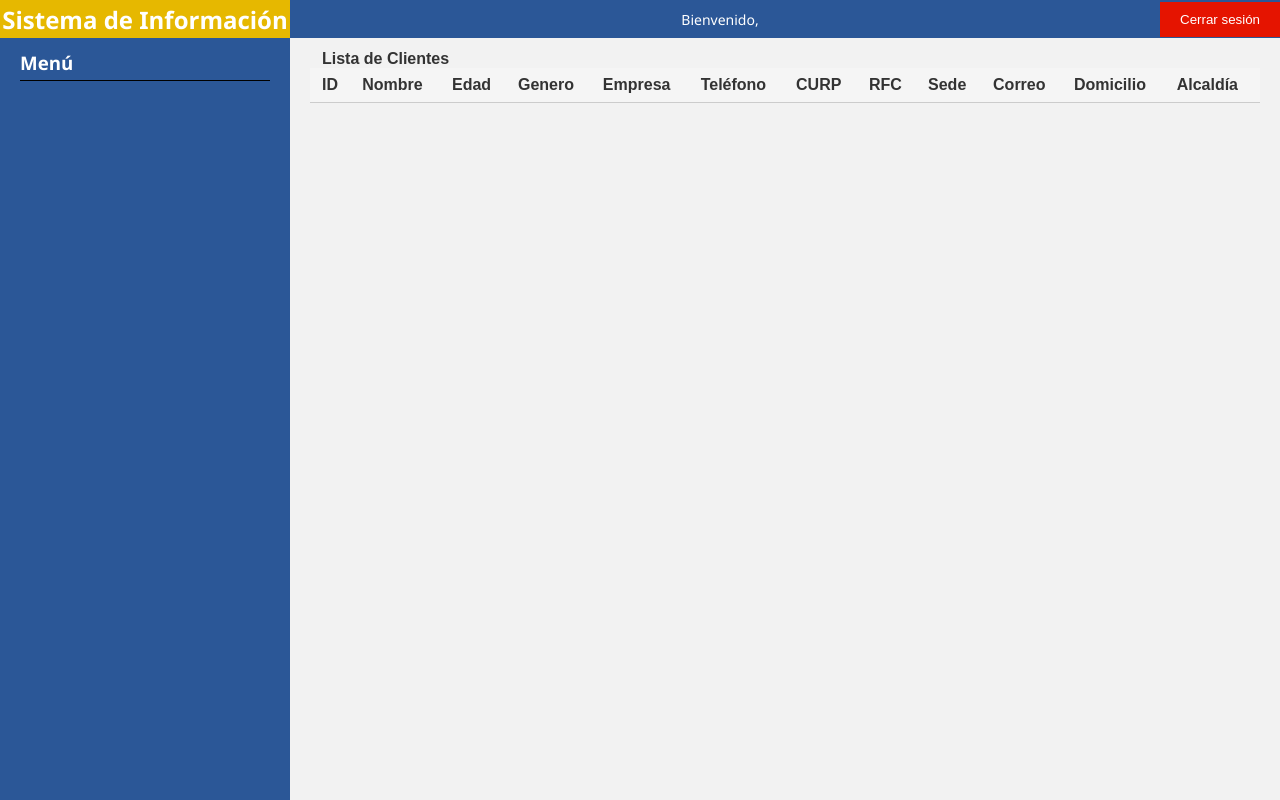
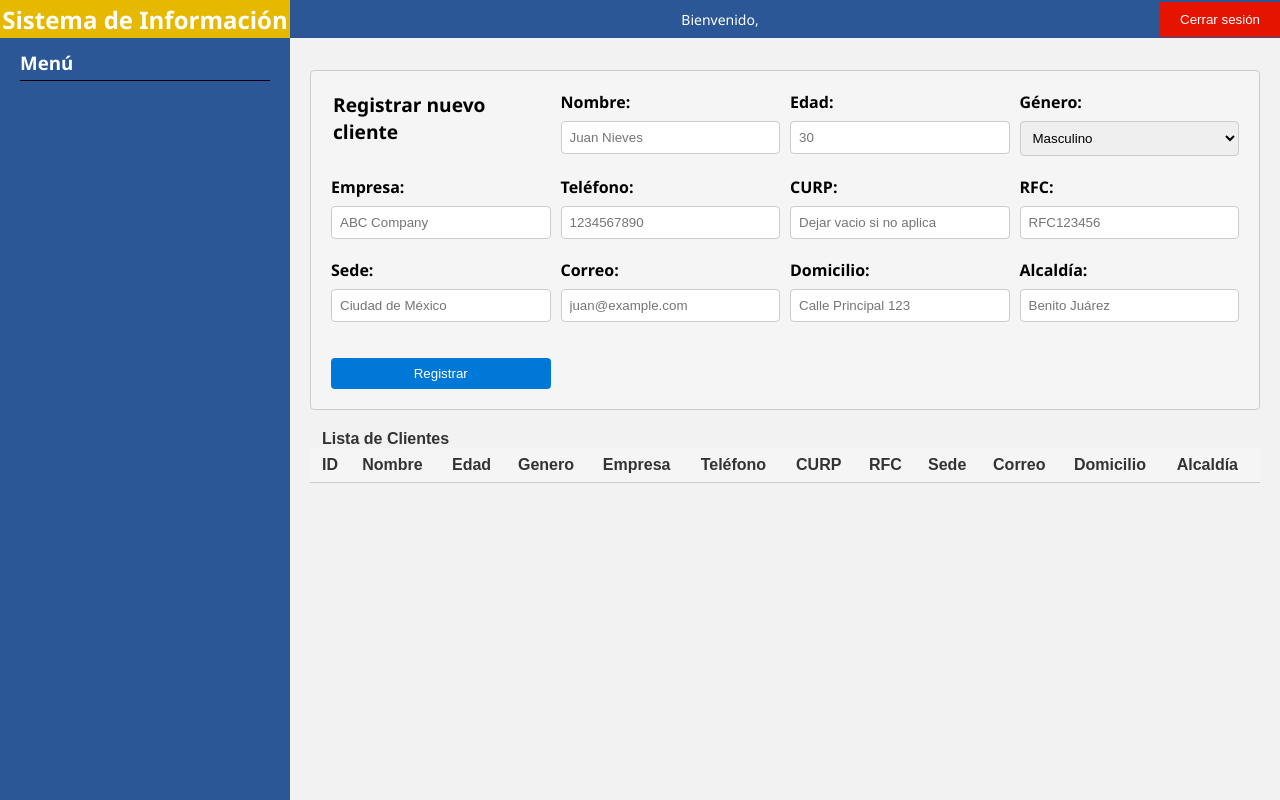
Before and after one commit to Folkrom/SI-Microsoft-U, a website: page public/pages/customers-panel.html in a window 1280 px wide. Drawn offline with Linux system fonts and the light colour scheme; a web font is replaced by a local one.

Commit message:
customers menu added

```diff
--- a/public/js/customers-panel.js
+++ b/public/js/customers-panel.js
@@ -20,3 +20,49 @@ const loadCustomers = async () => {
         customersTbody.appendChild(row);
     });
 };
+
+const handleSubmit = async (event) => {
+    event.preventDefault();
+    const registerResult = document.getElementById('register-err');
+
+    const nombre_cliente = document.getElementById('nombre_cliente').value;
+    const edad = document.getElementById('edad').value;
+    const genero = document.getElementById('genero').value;
+    const empresa = document.getElementById('empresa').value;
+    const telefono = document.getElementById('telefono').value;
+    const curp = document.getElementById('curp').value;
+    const rfc = document.getElementById('rfc').value;
+    const sede = document.getElementById('sede').value;
+    const correo = document.getElementById('correo').value;
+    const domicilio = document.getElementById('domicilio').value;
+    const alcaldia = document.getElementById('alcaldia').value;
+
+    const formData = {
+        nombre_cliente,
+        edad,
+        genero,
+        empresa,
+        telefono,
+        curp,
+        rfc,
+        sede,
+        correo,
+        domicilio,
+        alcaldia,
+    };
+
+    const validRegister = await registerData('customers', formData);
+
+    if (validRegister.err) {
+        registerResult.innerHTML = validRegister.err;
+        return;
+    }
+
+    document.querySelectorAll('input').forEach((input) => {
+        input.value = '';
+    });
+    registerResult.innerHTML = validRegister.msg;
+    registerResult.style = 'color: #00FF00;';
+
+    loadCustomers();
+};
--- a/public/pages/customers-panel.html
+++ b/public/pages/customers-panel.html
@@ -42,42 +42,143 @@
                 </div>
 
                 <div class="content">
-                    <!-- <form
+                    <form
                         id="registration-form"
-                        class="microsoft-form"
+                        class="microsoft-form-expanded"
                         autocomplete="off"
                         onsubmit="handleSubmit(event)"
                     >
-                        <legend>Registrar nuevo usuario</legend>
+                        <legend>Registrar nuevo cliente</legend>
                         <div>
-                            <label for="user">Nombre de usuario:</label>
+                            <label for="nombre_cliente">Nombre:</label>
                             <input
                                 type="text"
-                                id="user"
-                                name="user"
+                                id="nombre_cliente"
+                                name="nombre_cliente"
+                                placeholder="Juan Nieves"
                                 required
+                                maxlength="20"
                                 autocomplete="off"
                             />
                         </div>
                         <div>
-                            <label for="password">Contraseña:</label>
+                            <label for="edad">Edad:</label>
                             <input
-                                type="password"
-                                id="password"
-                                name="password"
+                                type="number"
+                                id="edad"
+                                name="edad"
+                                placeholder="30"
                                 required
+                            />
+                        </div>
+                        <div>
+                            <label for="genero">Género:</label>
+                            <select id="genero" name="genero" required>
+                                <option value="Masculino" selected>
+                                    Masculino
+                                </option>
+                                <option value="Femenino">Femenino</option>
+                                <option value="Otro">Otro</option>
+                            </select>
+                        </div>
+                        <div>
+                            <label for="empresa">Empresa:</label>
+                            <input
+                                type="text"
+                                id="empresa"
+                                name="empresa"
+                                placeholder="ABC Company"
+                                required
+                                maxlength="20"
                                 autocomplete="off"
                             />
                         </div>
                         <div>
-                            <label for="role">Rol:</label>
-                            <select id="role" name="role" required></select>
+                            <label for="telefono">Teléfono:</label>
+                            <input
+                                type="text"
+                                id="telefono"
+                                name="telefono"
+                                placeholder="1234567890"
+                                required
+                                maxlength="20"
+                                autocomplete="off"
+                            />
                         </div>
+                        <div>
+                            <label for="curp">CURP:</label>
+                            <input
+                                type="text"
+                                id="curp"
+                                name="curp"
+                                placeholder="Dejar vacio si no aplica"
+                                maxlength="20"
+                                autocomplete="off"
+                            />
+                        </div>
+                        <div>
+                            <label for="rfc">RFC:</label>
+                            <input
+                                type="text"
+                                id="rfc"
+                                name="rfc"
+                                placeholder="RFC123456"
+                                required
+                                maxlength="20"
+                                autocomplete="off"
+                            />
+                        </div>
+                        <div>
+                            <label for="sede">Sede:</label>
+                            <input
+                                type="text"
+                                id="sede"
+                                name="sede"
+                                placeholder="Ciudad de México"
+                                required
+                                maxlength="20"
+                                autocomplete="off"
+                            />
+                        </div>
+                        <div>
+                            <label for="correo">Correo:</label>
+                            <input
+                                type="email"
+                                id="correo"
+                                name="correo"
+                                placeholder="juan@example.com"
+                                required
+                                maxlength="20"
+                                autocomplete="off"
+                            />
+                        </div>
+                        <div>
+                            <label for="domicilio">Domicilio:</label>
+                            <input
+                                type="text"
+                                id="domicilio"
+                                name="domicilio"
+                                placeholder="Calle Principal 123"
+                                required
+                                maxlength="20"
+                                autocomplete="off"
+                            />
+                        </div>
+                        <div>
+                            <label for="alcaldia">Alcaldía:</label>
+                            <input
+                                type="text"
+                                id="alcaldia"
+                                name="alcaldia"
+                                placeholder="Benito Juárez"
+                                required
+                                maxlength="20"
+                                autocomplete="off"
+                            />
+                        </div>
+                        <button type="submit">Registrar</button>
                         <p id="register-err"></p>
-                        <div>
-                            <button type="submit">Register</button>
-                        </div>
-                    </form> -->
+                    </form>
 
                     <table id="customers-table" class="microsoft-table">
                         <caption>
```
